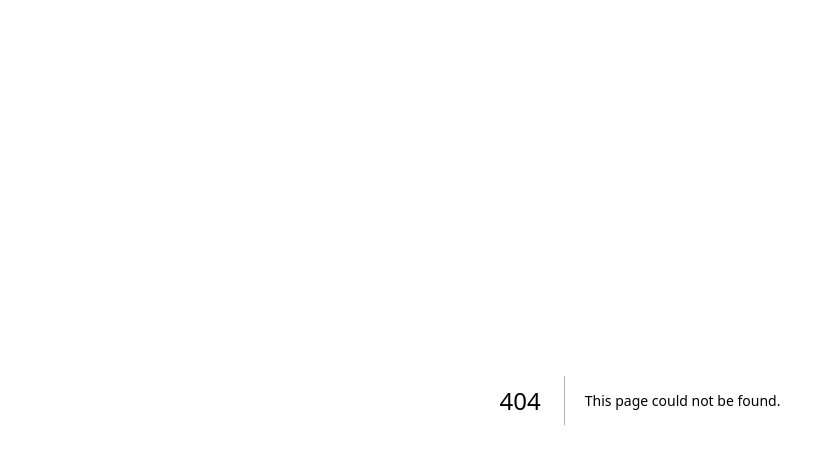
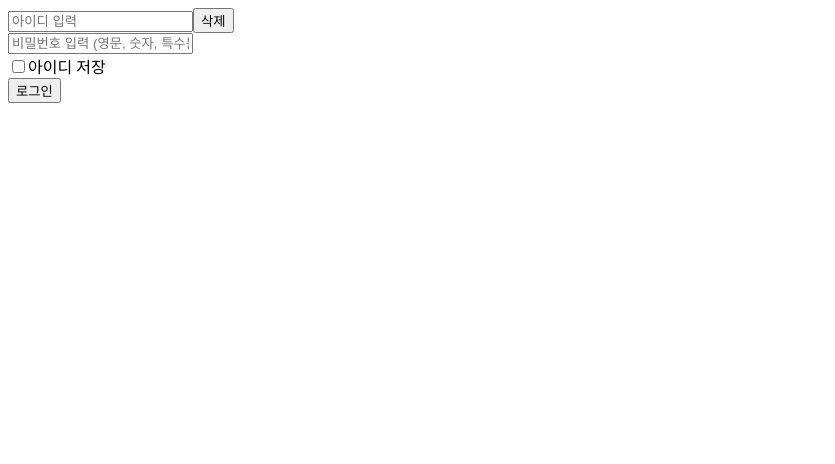
Before and after one commit to daepang/daepang-react-template, a Next.js app: page /login in a window 1280 px wide. Before the commit this address had no page. Shown: the top 464 px of the page, without its empty margins (0-835 px from the left). Built offline with nearby package versions, Linux system fonts and the light colour scheme.

Commit message:
login/index 컴포넌트 추가

```diff
--- /dev/null
+++ b/src/pages/login/index.tsx
@@ -0,0 +1,44 @@
+import React from 'react';
+
+const Index = () => {
+  return (
+    <>
+      <div>
+        <div className='input_form'>
+          <span id='loginid-span'>
+            <input type='text' placeholder='아이디 입력' title='아이디 입력' />
+            <button type='button'>
+              <span>삭제</span>
+            </button>
+          </span>
+          <p style={{ display: 'none' }}></p>
+        </div>
+        <div>
+          <span>
+            <input type='password' placeholder='비밀번호 입력 (영문, 숫자, 특수문자 조합)' title='비밀번호 입력' />
+            <button type='button' style={{ display: 'none' }}>
+              <span>삭제</span>
+            </button>
+          </span>
+          <p style={{ display: 'none' }}></p>
+        </div>
+        <div>
+          <p style={{ display: 'none' }}></p>
+        </div>
+        <div>
+          <span>
+            <input type='checkbox' id={'isSaveId'} title='아이디 저장' />
+            <label htmlFor={'isSaveId'}>
+              <span className={'checkbox_label'}>아이디 저장</span>
+            </label>
+          </span>
+        </div>
+        <div className='login_opt'>
+          <button type='button'>로그인</button>
+        </div>
+      </div>
+    </>
+  );
+};
+
+export default Index;
```
